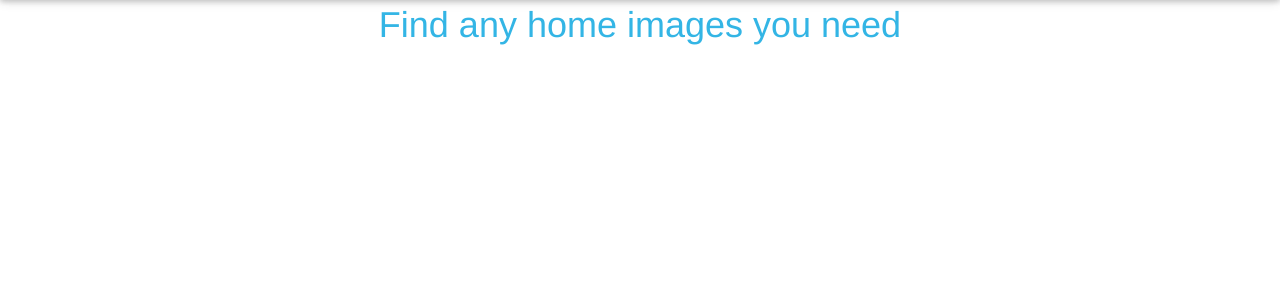
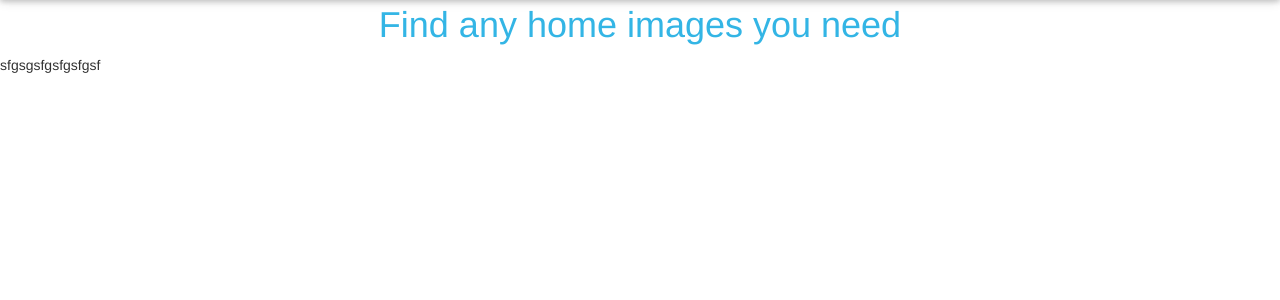
Before and after one commit to mutoni23/Gallery-App, a Django app: page /Valley/ in a window 1280 px wide. Shown: the part 55-355 px from the top of the page. Run offline with Django 3.2, Linux system fonts and the light colour scheme; data that the repository does not hold is empty; some libraries are stand-ins or nearby versions.

```diff
--- a/display/templates/valley.html
+++ b/display/templates/valley.html
@@ -11,5 +11,6 @@
 {%endif%}
 {%endfor%}
 </div>
+<p>sfgsgsfgsfgsfgsf</p>
 
 {% endblock %}
```
